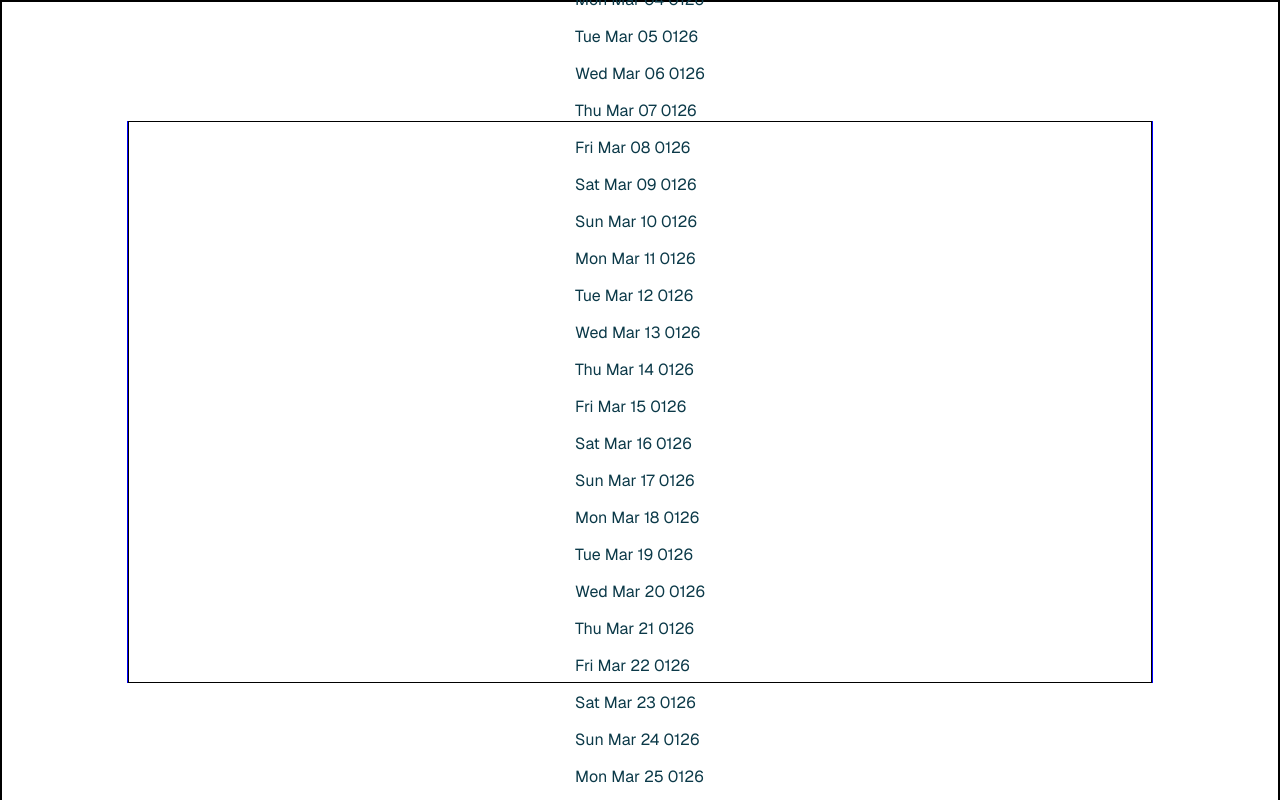
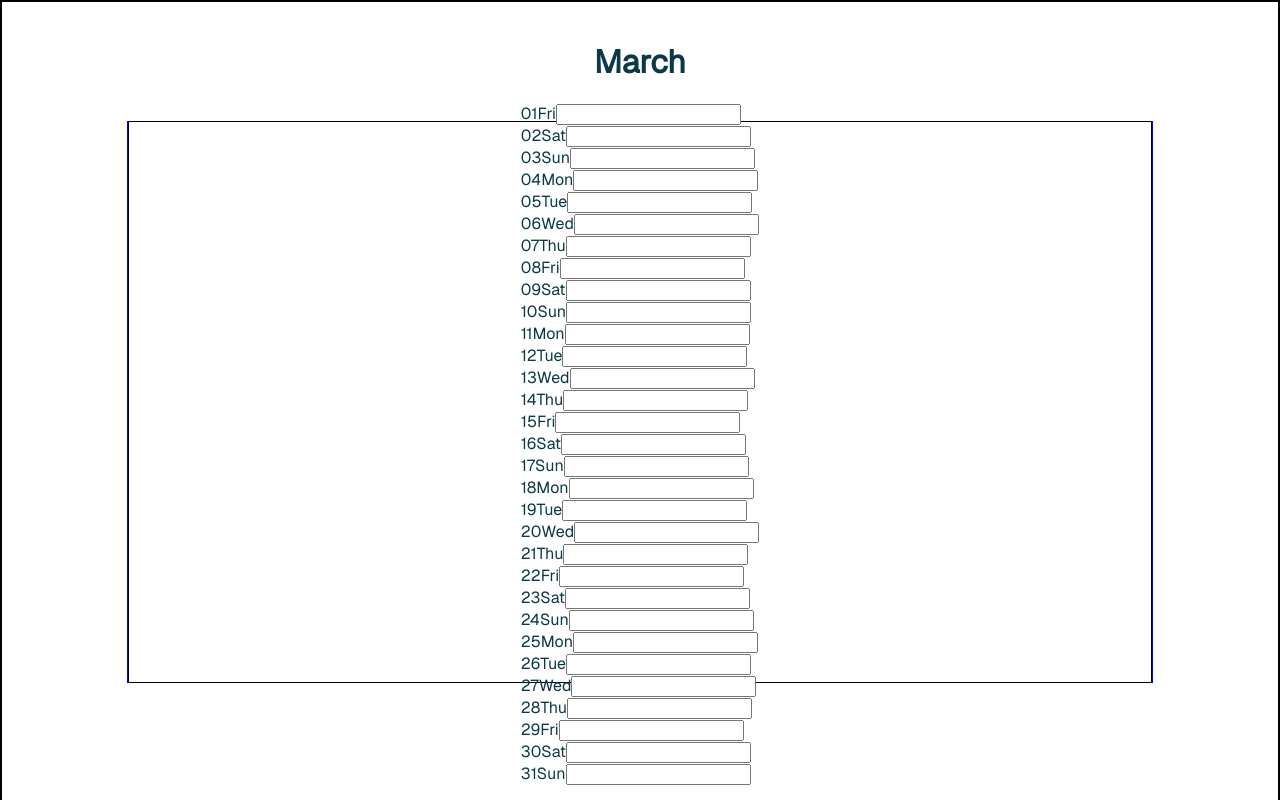
Before and after one commit to jckstllrd/habit-tracker, a React (Vite) app: page / in a window 1280 px wide. Shown: the top 800 px of the page. Built offline with nearby package versions, Linux system fonts and the light colour scheme.

Commit message:
refactor: move daily lines into their own component and add css modules

```diff
--- /dev/null
+++ b/src/components/DateRow.jsx
@@ -0,0 +1,14 @@
+import styles from "../styles/DateRow.module.css"
+export default function DateRow({ date }) {
+  let splitDate = date.split(" ");
+
+  return (
+    <div className={styles.row}>
+      <div className="dayNum">{splitDate[2]} </div>
+      <div className="dayAlph">{splitDate[0]}</div>
+      <form action="">
+        <input type="text" name="dailyLine" id="dailyLine" />
+      </form>
+    </div>
+  );
+}
--- a/src/components/Journal.jsx
+++ b/src/components/Journal.jsx
@@ -1,9 +1,10 @@
 import { useEffect } from "react";
+import DateRow from "./DateRow";
 
 function getDatesInMonth(date) {
   let days = [];
   let month = date.getMonth();
-  console.log("month is" ,month);
+  console.log("month is", month);
 
   let year = date.getYear();
   let daysInMonth = new Date(year, month + 1, 0).getDate();
@@ -21,11 +22,15 @@ export default function Journal({ d, habits, addHabit }) {
   return (
     <div className="journal-container">
       <div className="dailyLine">
-        {days.map((day, index) => {
-          return <p key={index}>{day}</p>;
+        {days.map((day) => {
+          return (
+            <DateRow date={day} />
+          );
         })}
       </div>
-      <div className="habitGrid"></div>
+      <div className="habitGrid">
+
+      </div>
     </div>
   );
 }
--- /dev/null
+++ b/src/styles/DateRow.module.css
@@ -0,0 +1,6 @@
+.row {
+    display: flex;
+    padding: 0;
+    margin: 0;
+
+}
```
